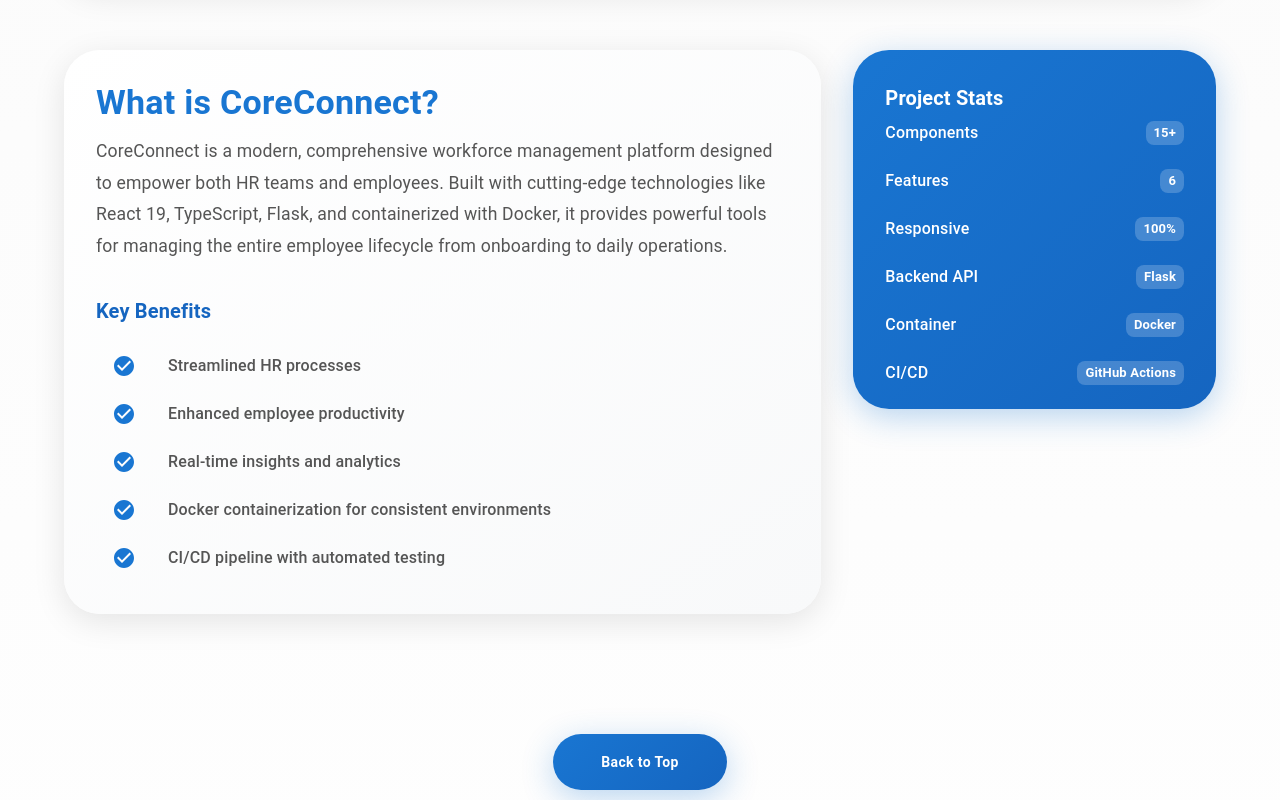
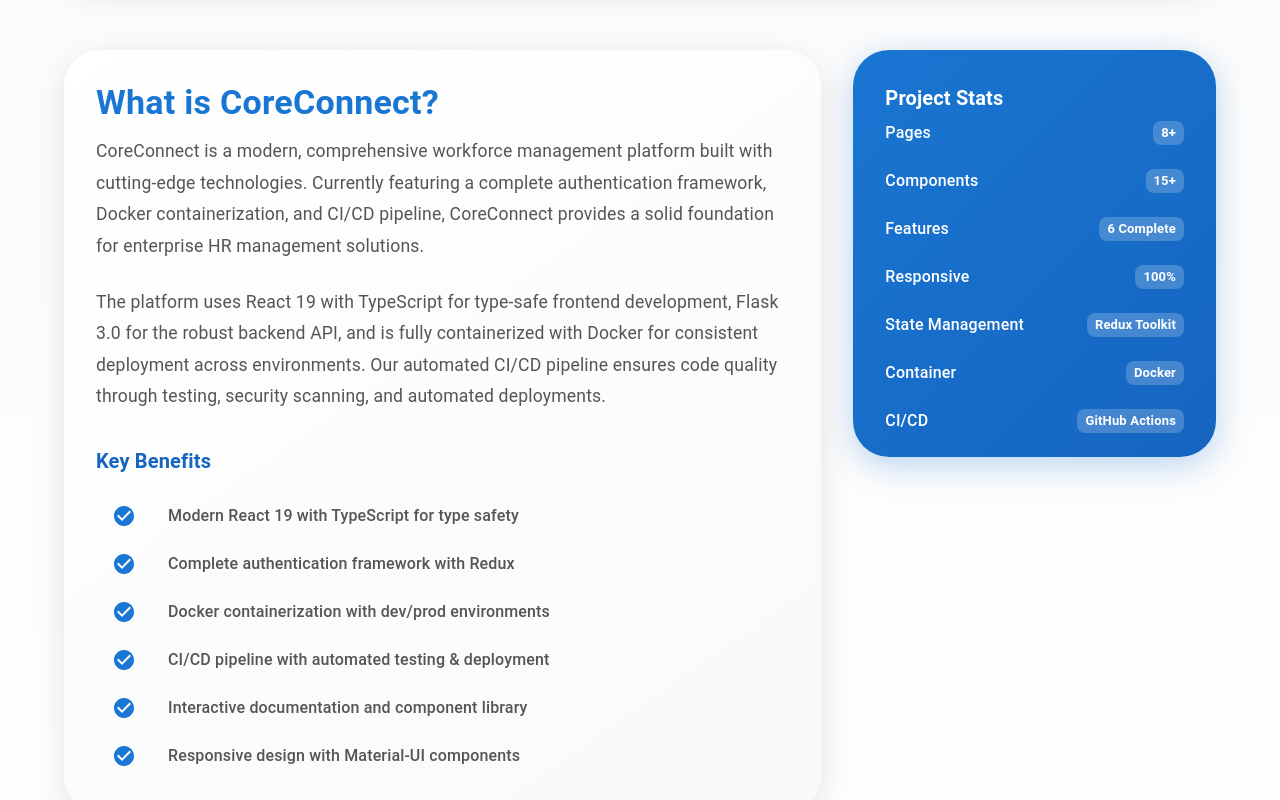
Before and after one commit to Arun03k/core-connects, a React (Vite) app in the folder frontend/: page /documentation in a window 1280 px wide. Shown: the part 640-1440 px from the top of the page. Built offline with nearby package versions, Linux system fonts and the light colour scheme.

Commit message:
documentation updated

```diff
--- a/frontend/src/pages/Documentation.tsx
+++ b/frontend/src/pages/Documentation.tsx
@@ -76,77 +76,102 @@
     { name: "Docker", version: "Latest", color: "#2496ed", icon: "🐳" },
     { name: "Material-UI", version: "7.3.1", color: "#1976d2", icon: "🎨" },
     { name: "Vite", version: "7.1.2", color: "#646cff", icon: "⚡" },
+    { name: "Redux Toolkit", version: "2.8.2", color: "#764abc", icon: "🏪" },
+    { name: "React Router", version: "7.8.0", color: "#CA4245", icon: "🛣️" },
   ];
 
   const features = [
     {
-      icon: <Group sx={{ color: "#1976d2" }} />,
+      icon: <Code sx={{ color: "#1976d2" }} />,
+      title: "Landing Page",
+      description: "Modern, responsive landing page with professional animations and Material-UI components",
+      status: "completed",
+    },
+    {
+      icon: <Description sx={{ color: "#1976d2" }} />,
+      title: "Interactive Documentation",
+      description: "Comprehensive documentation system with tabbed navigation and responsive design",
+      status: "completed",
+    },
+    {
+      icon: <DeviceHub sx={{ color: "#1976d2" }} />,
+      title: "Docker Containerization",
+      description: "Complete containerization with development and production environments",
+      status: "completed",
+    },
+    {
+      icon: <Security sx={{ color: "#1976d2" }} />,
+      title: "Authentication Framework",
+      description: "Redux-based auth state management, protected routes, and JWT token handling",
+      status: "completed",
+    },
+    {
+      icon: <Build sx={{ color: "#1976d2" }} />,
+      title: "Component Library",
+      description: "Reusable TypeScript components with Material-UI theming and validation",
+      status: "completed",
+    },
+    {
+      icon: <Speed sx={{ color: "#1976d2" }} />,
+      title: "CI/CD Pipeline",
+      description: "Automated GitHub Actions pipeline with testing, security scanning, and deployment",
+      status: "completed",
+    },
+    {
+      icon: <Group sx={{ color: "#f57c00" }} />,
       title: "Employee Management",
       description: "Comprehensive HR tools for managing profiles, roles, and departments",
       status: "planned",
     },
     {
-      icon: <Schedule sx={{ color: "#1976d2" }} />,
+      icon: <Schedule sx={{ color: "#f57c00" }} />,
       title: "Time Tracking",
-      description: "Log working hours with intuitive interface and productivity insights",
+      description: "Intuitive time tracking interface with productivity insights and reporting",
       status: "planned",
     },
     {
-      icon: <Assignment sx={{ color: "#1976d2" }} />,
+      icon: <Assignment sx={{ color: "#f57c00" }} />,
       title: "Leave Management",
       description: "Self-service leave requests with automated approval workflows",
       status: "planned",
-    },
-    {
-      icon: <Code sx={{ color: "#1976d2" }} />,
-      title: "Landing Page",
-      description: "Modern, responsive landing page with animations",
-      status: "completed",
-    },
-    {
-      icon: <Description sx={{ color: "#1976d2" }} />,
-      title: "Documentation",
-      description: "Interactive documentation with comprehensive guides",
-      status: "completed",
-    },
-    {
-      icon: <DeviceHub sx={{ color: "#1976d2" }} />,
-      title: "Docker Setup",
-      description: "Containerized development and deployment with CI/CD pipeline",
-      status: "completed",
     },
   ];
 
   const roadmapPhases = [
     {
-      phase: "Phase 1 (Current)",
+      phase: "Phase 1 (Completed ✅)",
       items: [
-        { task: "Landing page design", completed: true },
-        { task: "Responsive layout", completed: true },
-        { task: "Component architecture", completed: true },
-        { task: "Animation system", completed: true },
-        { task: "Documentation page", completed: true },
-        { task: "Docker containerization", completed: true },
-        { task: "CI/CD pipeline", completed: true },
+        { task: "Modern responsive landing page", completed: true },
+        { task: "Interactive documentation system", completed: true },
+        { task: "Component architecture with TypeScript", completed: true },
+        { task: "Animation system with Material-UI", completed: true },
+        { task: "Docker containerization (dev + prod)", completed: true },
+        { task: "CI/CD pipeline with GitHub Actions", completed: true },
+        { task: "Authentication framework (frontend)", completed: true },
+        { task: "Redux state management setup", completed: true },
+        { task: "Protected routes system", completed: true },
       ],
     },
     {
-      phase: "Phase 2 (Next)",
+      phase: "Phase 2 (In Progress 🔄)",
       items: [
-        { task: "Authentication system", completed: false },
-        { task: "Employee dashboard", completed: false },
-        { task: "Time tracking interface", completed: false },
-        { task: "Leave management system", completed: false },
-        { task: "Database integration", completed: false },
+        { task: "Complete authentication backend integration", completed: false },
+        { task: "User dashboard with profile management", completed: false },
+        { task: "Database integration (PostgreSQL)", completed: false },
+        { task: "JWT token authentication API", completed: false },
+        { task: "Form validation and error handling", completed: false },
+        { task: "User session management", completed: false },
       ],
     },
     {
-      phase: "Phase 3 (Future)",
+      phase: "Phase 3 (Planned ⏳)",
       items: [
+        { task: "Employee management module", completed: false },
+        { task: "Time tracking interface", completed: false },
+        { task: "Leave management system", completed: false },
         { task: "Task management module", completed: false },
-        { task: "Reporting & analytics", completed: false },
-        { task: "Mobile app integration", completed: false },
-        { task: "Advanced API features", completed: false },
+        { task: "Reporting & analytics dashboard", completed: false },
+        { task: "Email notifications system", completed: false },
       ],
     },
   ];
@@ -368,9 +393,14 @@
                     What is CoreConnect?
                   </Typography>
                   <Typography variant="body1" sx={{ mb: 3, lineHeight: 1.8, color: "#555", fontSize: "1.1rem" }}>
-                    CoreConnect is a modern, comprehensive workforce management platform designed to empower both HR teams and employees.
-                    Built with cutting-edge technologies like React 19, TypeScript, Flask, and containerized with Docker, it provides powerful
-                    tools for managing the entire employee lifecycle from onboarding to daily operations.
+                    CoreConnect is a modern, comprehensive workforce management platform built with cutting-edge technologies.
+                    Currently featuring a complete authentication framework, Docker containerization, and CI/CD pipeline,
+                    CoreConnect provides a solid foundation for enterprise HR management solutions.
+                  </Typography>
+                  <Typography variant="body1" sx={{ mb: 3, lineHeight: 1.8, color: "#555", fontSize: "1.1rem" }}>
+                    The platform uses React 19 with TypeScript for type-safe frontend development, Flask 3.0 for the robust backend API,
+                    and is fully containerized with Docker for consistent deployment across environments. Our automated CI/CD pipeline
+                    ensures code quality through testing, security scanning, and automated deployments.
                   </Typography>
                   <Typography variant="h6" gutterBottom sx={{ color: "#1565c0", mt: 4, fontWeight: 600 }}>
                     Key Benefits
@@ -378,23 +408,27 @@
                   <List>
                     <ListItem>
                       <ListItemIcon><CheckCircle sx={{ color: "#1976d2" }} /></ListItemIcon>
-                      <ListItemText primary="Streamlined HR processes" sx={{ "& .MuiListItemText-primary": { color: "#555", fontWeight: 500 } }} />
+                      <ListItemText primary="Modern React 19 with TypeScript for type safety" sx={{ "& .MuiListItemText-primary": { color: "#555", fontWeight: 500 } }} />
                     </ListItem>
                     <ListItem>
                       <ListItemIcon><CheckCircle sx={{ color: "#1976d2" }} /></ListItemIcon>
-                      <ListItemText primary="Enhanced employee productivity" sx={{ "& .MuiListItemText-primary": { color: "#555", fontWeight: 500 } }} />
+                      <ListItemText primary="Complete authentication framework with Redux" sx={{ "& .MuiListItemText-primary": { color: "#555", fontWeight: 500 } }} />
                     </ListItem>
                     <ListItem>
                       <ListItemIcon><CheckCircle sx={{ color: "#1976d2" }} /></ListItemIcon>
-                      <ListItemText primary="Real-time insights and analytics" sx={{ "& .MuiListItemText-primary": { color: "#555", fontWeight: 500 } }} />
+                      <ListItemText primary="Docker containerization with dev/prod environments" sx={{ "& .MuiListItemText-primary": { color: "#555", fontWeight: 500 } }} />
                     </ListItem>
                     <ListItem>
                       <ListItemIcon><CheckCircle sx={{ color: "#1976d2" }} /></ListItemIcon>
-                      <ListItemText primary="Docker containerization for consistent environments" sx={{ "& .MuiListItemText-primary": { color: "#555", fontWeight: 500 } }} />
+                      <ListItemText primary="CI/CD pipeline with automated testing & deployment" sx={{ "& .MuiListItemText-primary": { color: "#555", fontWeight: 500 } }} />
                     </ListItem>
                     <ListItem>
                       <ListItemIcon><CheckCircle sx={{ color: "#1976d2" }} /></ListItemIcon>
-                      <ListItemText primary="CI/CD pipeline with automated testing" sx={{ "& .MuiListItemText-primary": { color: "#555", fontWeight: 500 } }} />
+                      <ListItemText primary="Interactive documentation and component library" sx={{ "& .MuiListItemText-primary": { color: "#555", fontWeight: 500 } }} />
+                    </ListItem>
+                    <ListItem>
+                      <ListItemIcon><CheckCircle sx={{ color: "#1976d2" }} /></ListItemIcon>
+                      <ListItemText primary="Responsive design with Material-UI components" sx={{ "& .MuiListItemText-primary": { color: "#555", fontWeight: 500 } }} />
                     </ListItem>
                   </List>
                 </CardContent>
@@ -415,20 +449,24 @@
                   </Typography>
                   <Box sx={{ display: "flex", flexDirection: "column", gap: 3 }}>
                     <Box sx={{ display: "flex", justifyContent: "space-between", alignItems: "center" }}>
+                      <Typography sx={{ fontWeight: 500 }}>Pages</Typography>
+                      <Chip label="8+" size="small" sx={{ background: "rgba(255,255,255,0.2)", color: "white", fontWeight: 600 }} />
+                    </Box>
+                    <Box sx={{ display: "flex", justifyContent: "space-between", alignItems: "center" }}>
                       <Typography sx={{ fontWeight: 500 }}>Components</Typography>
                       <Chip label="15+" size="small" sx={{ background: "rgba(255,255,255,0.2)", color: "white", fontWeight: 600 }} />
                     </Box>
                     <Box sx={{ display: "flex", justifyContent: "space-between", alignItems: "center" }}>
                       <Typography sx={{ fontWeight: 500 }}>Features</Typography>
-                      <Chip label="6" size="small" sx={{ background: "rgba(255,255,255,0.2)", color: "white", fontWeight: 600 }} />
+                      <Chip label="6 Complete" size="small" sx={{ background: "rgba(255,255,255,0.2)", color: "white", fontWeight: 600 }} />
                     </Box>
                     <Box sx={{ display: "flex", justifyContent: "space-between", alignItems: "center" }}>
                       <Typography sx={{ fontWeight: 500 }}>Responsive</Typography>
                       <Chip label="100%" size="small" sx={{ background: "rgba(255,255,255,0.2)", color: "white", fontWeight: 600 }} />
                     </Box>
                     <Box sx={{ display: "flex", justifyContent: "space-between", alignItems: "center" }}>
-                      <Typography sx={{ fontWeight: 500 }}>Backend API</Typography>
-                      <Chip label="Flask" size="small" sx={{ background: "rgba(255,255,255,0.2)", color: "white", fontWeight: 600 }} />
+                      <Typography sx={{ fontWeight: 500 }}>State Management</Typography>
+                      <Chip label="Redux Toolkit" size="small" sx={{ background: "rgba(255,255,255,0.2)", color: "white", fontWeight: 600 }} />
                     </Box>
                     <Box sx={{ display: "flex", justifyContent: "space-between", alignItems: "center" }}>
                       <Typography sx={{ fontWeight: 500 }}>Container</Typography>
@@ -546,7 +584,7 @@
                     </Box>
                     <Box>
                       <Typography variant="subtitle1" sx={{ color: "#1976d2", mb: 1, fontWeight: 600 }}>
-                        All Platforms (Direct Commands):
+                        All Platforms (Production Mode):
                       </Typography>
                       <Paper sx={{ p: 3, background: "#f5f5f5", borderRadius: 2, fontFamily: "monospace" }}>
                         <code style={{ color: "#1976d2", fontWeight: 600, fontSize: "1.1rem" }}>
@@ -558,13 +596,27 @@
                     </Box>
                     <Box>
                       <Typography variant="subtitle1" sx={{ color: "#1976d2", mb: 1, fontWeight: 600 }}>
+                        Development Mode (Hot Reload):
+                      </Typography>
+                      <Paper sx={{ p: 3, background: "#fff3e0", borderRadius: 2, fontFamily: "monospace", border: "2px solid #ff9800" }}>
+                        <code style={{ color: "#f57c00", fontWeight: 600, fontSize: "1.1rem" }}>
+                          docker-compose -f docker-compose.dev.yml up --build<br/>
+                          # OR<br/>
+                          dev-start.bat
+                        </code>
+                      </Paper>
+                    </Box>
+                    <Box>
+                      <Typography variant="subtitle1" sx={{ color: "#1976d2", mb: 1, fontWeight: 600 }}>
                         Access Your Application:
                       </Typography>
                       <Paper sx={{ p: 3, background: "#e8f5e8", borderRadius: 2, border: "2px solid #4caf50" }}>
                         <Typography component="div" sx={{ fontFamily: "monospace", fontWeight: 600, color: "#2e7d32" }}>
                           🌐 Frontend: <a href="http://localhost:80" target="_blank" rel="noopener noreferrer" style={{ color: "#1976d2" }}>http://localhost:80</a><br/>
                           🔧 Backend: <a href="http://localhost:5000" target="_blank" rel="noopener noreferrer" style={{ color: "#1976d2" }}>http://localhost:5000</a><br/>
-                          ❤️ Health: <a href="http://localhost:5000/health" target="_blank" rel="noopener noreferrer" style={{ color: "#1976d2" }}>http://localhost:5000/health</a>
+                          ❤️ Health: <a href="http://localhost:5000/health" target="_blank" rel="noopener noreferrer" style={{ color: "#1976d2" }}>http://localhost:5000/health</a><br/>
+                          🧪 API Test: <a href="http://localhost:5000/api/test" target="_blank" rel="noopener noreferrer" style={{ color: "#1976d2" }}>http://localhost:5000/api/test</a><br/>
+                          📱 Dev Server: <a href="http://localhost:5173" target="_blank" rel="noopener noreferrer" style={{ color: "#1976d2" }}>http://localhost:5173</a> (dev mode only)
                         </Typography>
                       </Paper>
                     </Box>
@@ -724,12 +776,14 @@
                         </Box>
                       </Box>
                       <Typography variant="body2" sx={{ color: "#555", lineHeight: 1.6 }}>
-                        {tech.name === "React" && "Modern React with latest features and hooks"}
-                        {tech.name === "TypeScript" && "Type-safe development with full IntelliSense"}
-                        {tech.name === "Flask" && "Python web framework for robust backend API"}
-                        {tech.name === "Docker" && "Containerization for consistent development environments"}
-                        {tech.name === "Material-UI" && "Comprehensive component library with theming"}
-                        {tech.name === "Vite" && "Lightning-fast build tool and development server"}
+                        {tech.name === "React" && "Modern React with latest features, hooks, and concurrent rendering"}
+                        {tech.name === "TypeScript" && "Type-safe development with full IntelliSense and compile-time error checking"}
+                        {tech.name === "Flask" && "Lightweight Python web framework for robust RESTful API development"}
+                        {tech.name === "Docker" && "Containerization for consistent development and production environments"}
+                        {tech.name === "Material-UI" && "Comprehensive component library with theming and responsive design"}
+                        {tech.name === "Vite" && "Lightning-fast build tool with HMR and optimized production builds"}
+                        {tech.name === "Redux Toolkit" && "Modern Redux with simplified state management and built-in best practices"}
+                        {tech.name === "React Router" && "Declarative client-side routing with protected routes and navigation guards"}
                       </Typography>
                     </CardContent>
                   </Card>
```
Also changed, not shown: 2 other files (tests, documents, lock files or other folders).
